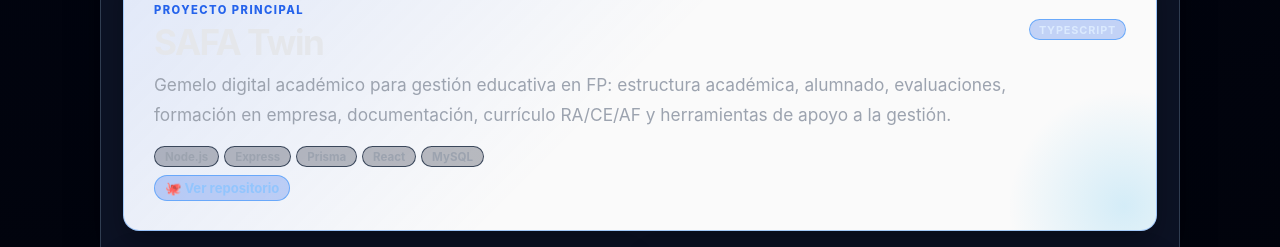
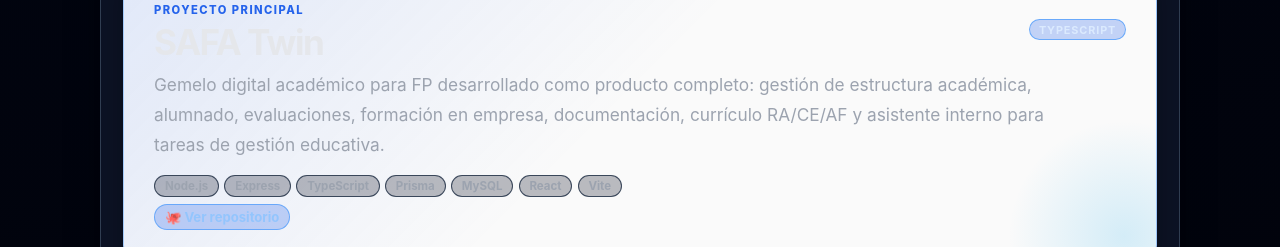
Before and after one commit to fpalacioschaves/cv-react, a React (Vite) app: page / in a window 1280 px wide. Shown: the part 4969-5216 px from the top of the page. Built offline with nearby package versions, Linux system fonts and the light colour scheme; no server answers.

Commit message:
Strengthen SAFA Twin project positioning

```diff
--- a/src/data/projects.js
+++ b/src/data/projects.js
@@ -9,10 +9,14 @@ export const featuredProjects = [
       es: 'Ver repositorio',
       en: 'View repository',
     },
-    tags: ['Node.js', 'Express', 'Prisma', 'React', 'MySQL'],
+    eyebrow: {
+      es: 'Proyecto estrella · Gemelo digital educativo',
+      en: 'Flagship project · Educational digital twin',
+    },
+    tags: ['Node.js', 'Express', 'TypeScript', 'Prisma', 'MySQL', 'React', 'Vite'],
     description: {
-      es: 'Gemelo digital académico para gestión educativa en FP: estructura académica, alumnado, evaluaciones, formación en empresa, documentación, currículo RA/CE/AF y herramientas de apoyo a la gestión.',
-      en: 'Academic digital twin for vocational education management: academic structure, students, assessment, company training, documents, RA/CE/AF curriculum and management support tools.',
+      es: 'Gemelo digital académico para FP desarrollado como producto completo: gestión de estructura académica, alumnado, evaluaciones, formación en empresa, documentación, currículo RA/CE/AF y asistente interno para tareas de gestión educativa.',
+      en: 'Academic digital twin for vocational education, developed as a complete product: academic structure, students, assessment, company training, documents, RA/CE/AF curriculum and an internal assistant for educational management tasks.',
     },
   },
   {
```
